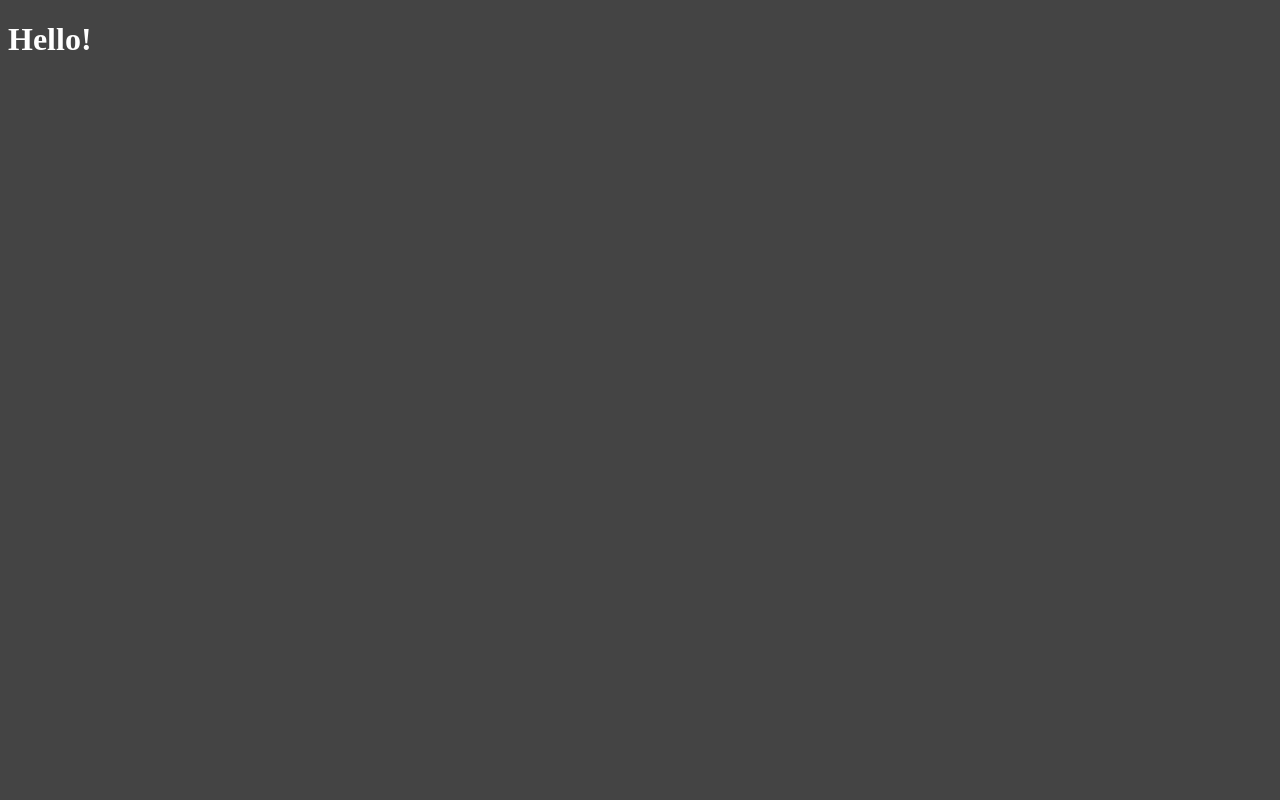
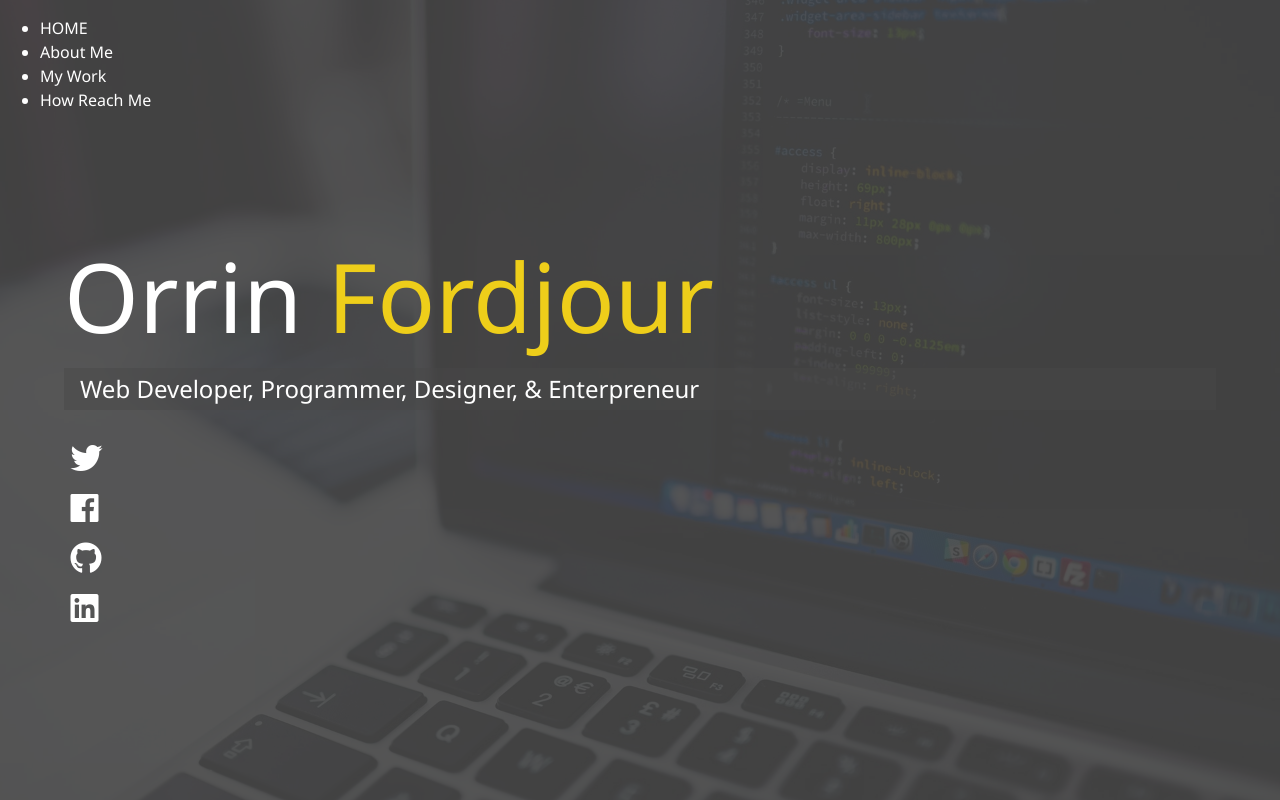
Before and after one commit to Orrinfordjourdeveloper/My-portfolio, a website: page Orrin/index.html in a window 1280 px wide. Drawn offline with Linux system fonts and the light colour scheme.

Commit message:
Index markup & main sass

```diff
--- a/Orrin/index.html
+++ b/Orrin/index.html
@@ -4,10 +4,64 @@
     <meta charset="UTF-8">
     <meta name="viewport" content="width=device-width, initial-scale=1.0">
     <meta http-equiv="X-UA-Compatible" content="ie=edge">
+    <link rel="stylesheet" href="https://use.fontawesome.com/releases/v5.2.0/css/all.css" integrity="sha384-hWVjflwFxL6sNzntih27bfxkr27PmbbK/iSvJ+a4+0owXq79v+lsFkW54bOGbiDQ" crossorigin="anonymous">
     <link rel="stylesheet" href="css/main.css">
-    <title>Document</title>
+    <title>Welcome To My portfolio</title>
 </head>
-<body>
-    <h1>Hello!</h1>
+<body id="bg-img">
+    <header>
+        <div class="menu-btn">
+            <div class="btn-line"></div>
+            <div class="btn-line"></div>
+            <div class="btn-line"></div>
+        </div>
+
+        <nav class="menu">
+            <div class="menu-branding">
+                <div class="portrait"></div>
+            </div>
+            <ul class="menu-nav">
+                <li class="nav-item">
+                    <a href="/" class="nav-link">HOME</a>
+                </li>
+                <li class="nav-item">
+                    <a href="/about.html" class="nav-link">About Me</a>
+                </li>
+                <li class="nav-item">
+                    <a href="/work.html" class="nav-link">My Work</a>
+                </li>
+                <li class="nav-item">
+                    <a href="/contact.html" class="nav-link">How Reach Me</a>
+                </li>
+            </ul>
+        </nav>
+    </header>
+
+    <main id="home">
+        <h1 class="lg-heading">
+            Orrin <span class="text-secondary">Fordjour</span>
+        </h1>
+        <h2 class="sm-heading">
+            Web Developer, Programmer, Designer, & Enterpreneur
+        </h2>
+        <div class="icons">
+            <a href="/">
+                <i class="fab fa-twitter fa-2x"></i>
+            </a>
+        <div class="icons">
+            <a href="/">
+                <i class="fab fa-facebook fa-2x"></i>
+            </a>
+        <div class="icons">
+            <a href="/">
+                <i class="fab fa-github fa-2x"></i>
+            </a>
+        <div class="icons">
+            <a href="#!">
+                <i class="fab fa-linkedin fa-2x"></i>
+            </a>
+        </div>
+    </main>
+    <script src="js/main.js"></script>
 </body>
 </html>
--- /dev/null
+++ b/scss/_config.scss
@@ -0,0 +1,30 @@
+$primary-color: #444;
+$secondary-color: #eece1a;
+$show-home-image: true;
+$home-image: url(../img/background.jpg);
+$background-opacity: 0.9;
+
+@mixin easeOut {
+    transition: all 0.5s ease-out
+}
+
+@mixin background {
+  @if $show-home-image {
+      &#bg-img {
+          background: $home-image;
+          background-attachment: fixed;
+          background-size: cover;
+
+          &:after {
+              content: '';
+              position: absolute;
+              top: 0;
+              right: 0;
+              width: 100%;
+              height: 100%;
+              z-index: -1;
+              background: rgba($primary-color, $background-opacity);
+          }
+      }
+  }
+}
--- a/scss/main.scss
+++ b/scss/main.scss
@@ -1,7 +1,73 @@
-$primary-color: #444;
+@import 'config';
+
+*{
+    box-sizing: border-box;
+}
 
 body {
+    @include background;
     background: $primary-color;
     color: #ffff;
+    height: 100;
+    margin: 0;
+    font-family: 'Segoe UI', Tahoma, Geneva, Verdana, sans-serif;
+    line-height: 1.5;
 
 }
+
+// headings
+h1, h2, h3 {
+    margin: 0;
+    font-weight: 400;
+
+    &.lg-heading {
+        font-size: 6rem;
+    }
+
+    &.sm-heading {
+        margin-bottom: 2rem;
+        padding: 0.2rem 1rem;
+        background: rgba(lighten($primary-color, 2), 0.5);
+    }
+}
+
+a {
+    color: #fff;
+    text-decoration: none;
+}
+
+header {
+    position: fixed;
+    z-index: 2;
+    width: 100%;
+}
+
+.text-secondary {
+    color: $secondary-color;
+}
+
+main {
+    padding: 4rem;
+    height: 100%;
+
+    .icons {
+        margin-top: 1rem;
+
+
+        a{
+            padding: 0.4rem;
+
+            &:hover {
+                color: $secondary-color;
+                @include easeOut();
+            }
+        }
+    }
+
+    &#home{
+        overflow: hidden;
+        h1 {
+            margin-top: 20vh;
+        }
+    }
+}
```
Also changed, not shown: Orrin/css/main.css, Orrin/img/background.jpg (added), Orrin/img/portrait.jpg (added), Orrin/img/portrait_small.jpg (added), Orrin/img/project/project1.jpg (added), Orrin/img/project/project2.jpg (added), Orrin/img/project/project3.jpg (added), Orrin/img/project/project4.jpg (added), Orrin/img/project/project5.jpg (added), Orrin/js/main.js (added), 5 other files.
